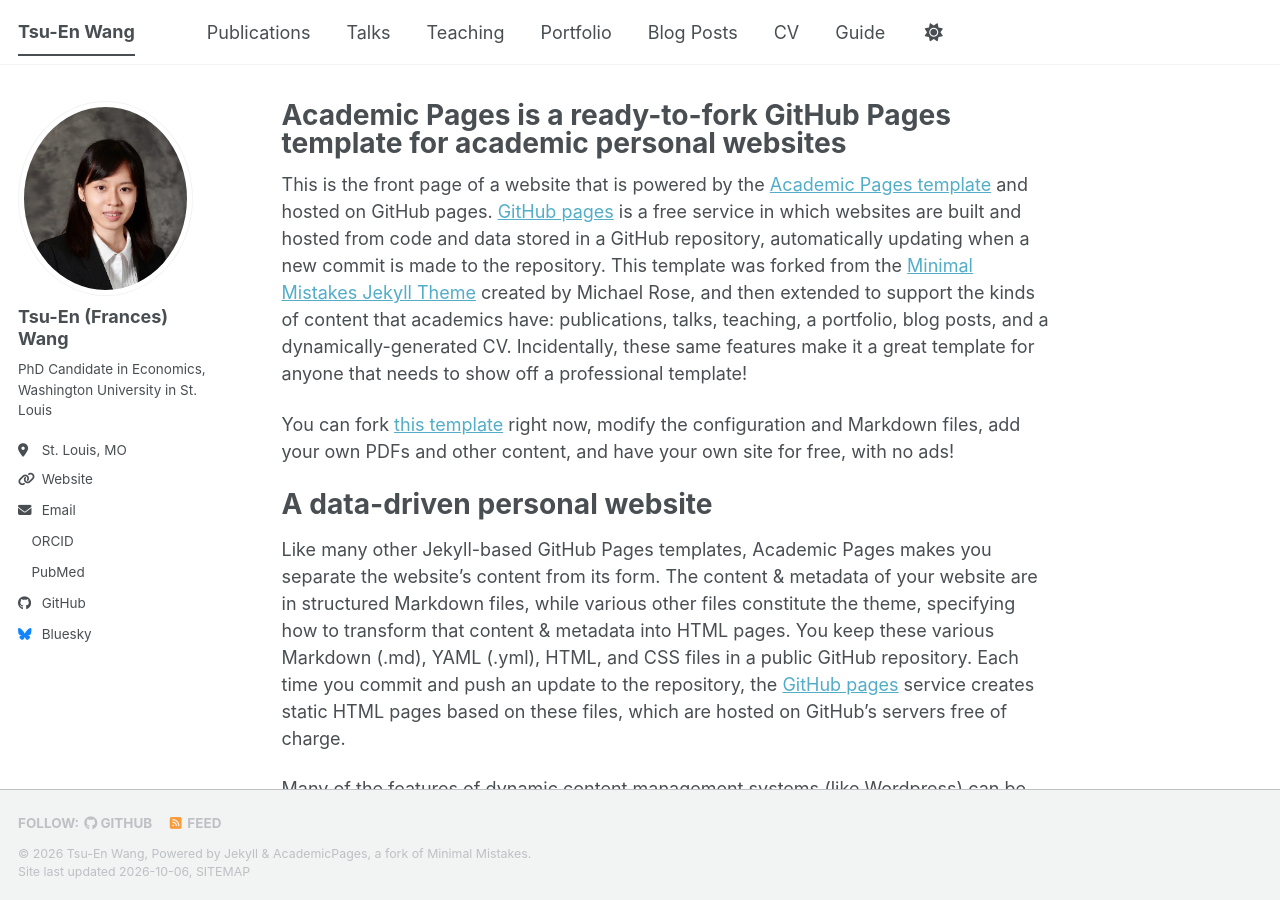
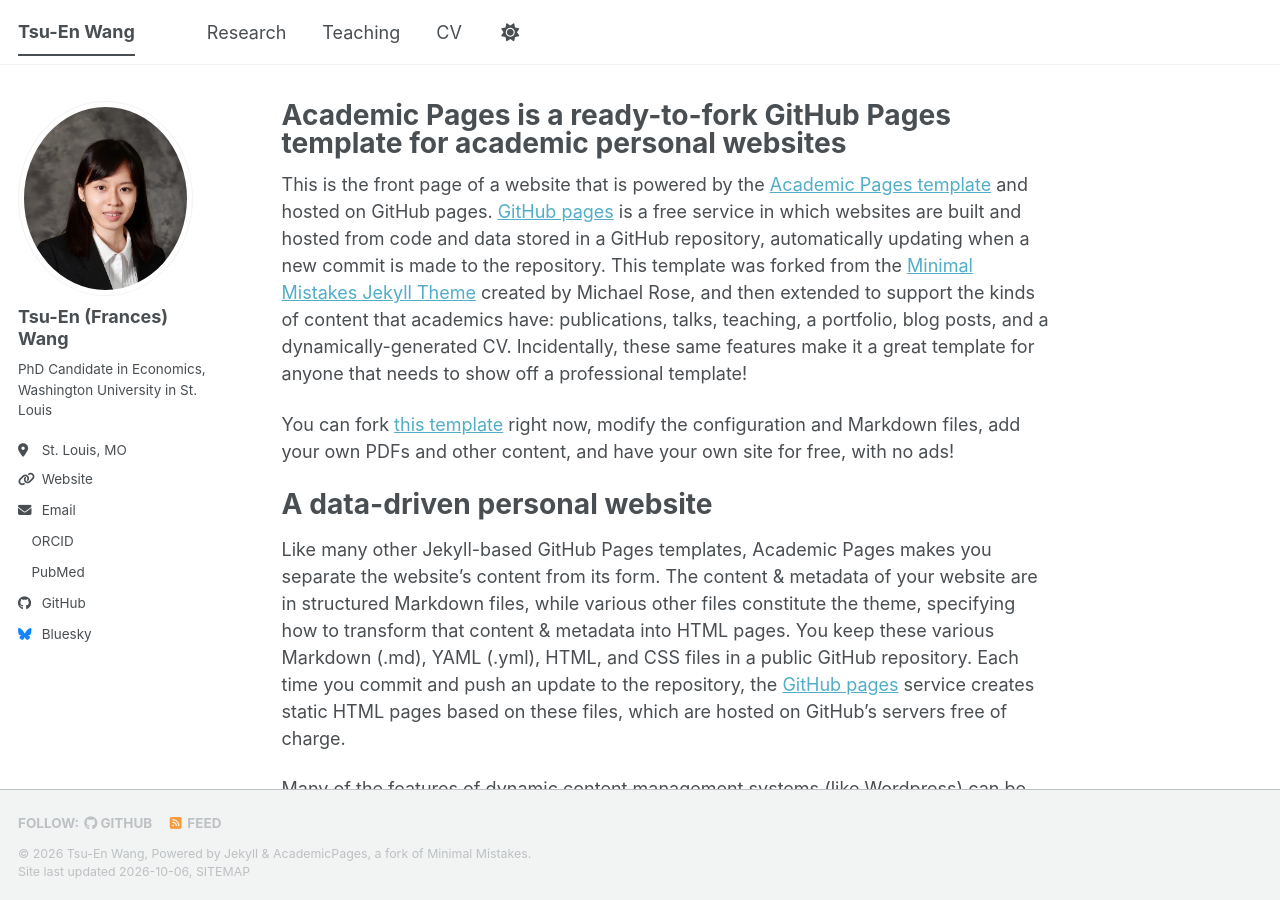
Before and after one commit to tsu-enwang/tsu-enwang, a Jekyll site: the page built from _pages/about.md, in a window 1280 px wide and 900 px high. Built offline with Jekyll 4.4.1, drawn with Linux system fonts in a browser that asks for light colours; a style sheet for code colours, icons or effects is not loaded; part of the change alters nothing that is shown.

Commit message:
Update navigation.yml

```diff
--- a/_data/navigation.yml
+++ b/_data/navigation.yml
@@ -8,26 +8,26 @@
 #      Markdown formatted page while the second is generated using JSON.
 
 main:
-  - title: "Publications"
-    url: /publications/
-
-  - title: "Talks"
-    url: /talks/
+  - title: "Research"
+    url: /Research/
 
   - title: "Teaching"
-    url: /teaching/
-
-  - title: "Portfolio"
-    url: /portfolio/
-
-  - title: "Blog Posts"
-    url: /year-archive/
+    url: /Teaching/
 
   - title: "CV"
-    url: /cv/
+    url: /CV/
+
+#  - title: "Portfolio"
+#    url: /portfolio/
+
+#  - title: "Blog Posts"
+#    url: /year-archive/
+
+#  - title: "CV"
+#    url: /cv/
 
   # - title: "CV"
   #   url: /cv-json/
 
-  - title: "Guide"
-    url: /markdown/
+#  - title: "Guide"
+#    url: /markdown/
```
